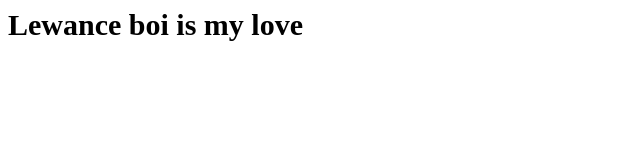
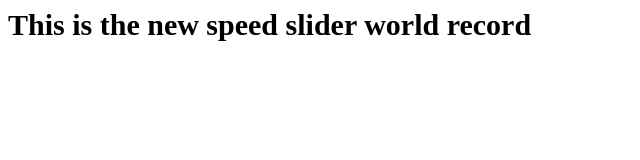
Before and after one commit to oreytv/oreytv.github.io, a plain HTML site: page index.html in a window 1280 px wide. Shown: the whole page, without its empty margins (0-640 px from the left). Drawn offline with Linux system fonts and the light colour scheme.

Commit message:
i changed

```diff
--- a/index.html
+++ b/index.html
@@ -4,4 +4,4 @@
     <meta property="og:image" content="https://oreytv.com/BEAN NEW STYLE.png">
 </head>
 
-<b style='font-size: 30px;'>Lewance boi is my love</b>
+<b style='font-size: 30px;'>This is the new speed slider world record</b>
```
